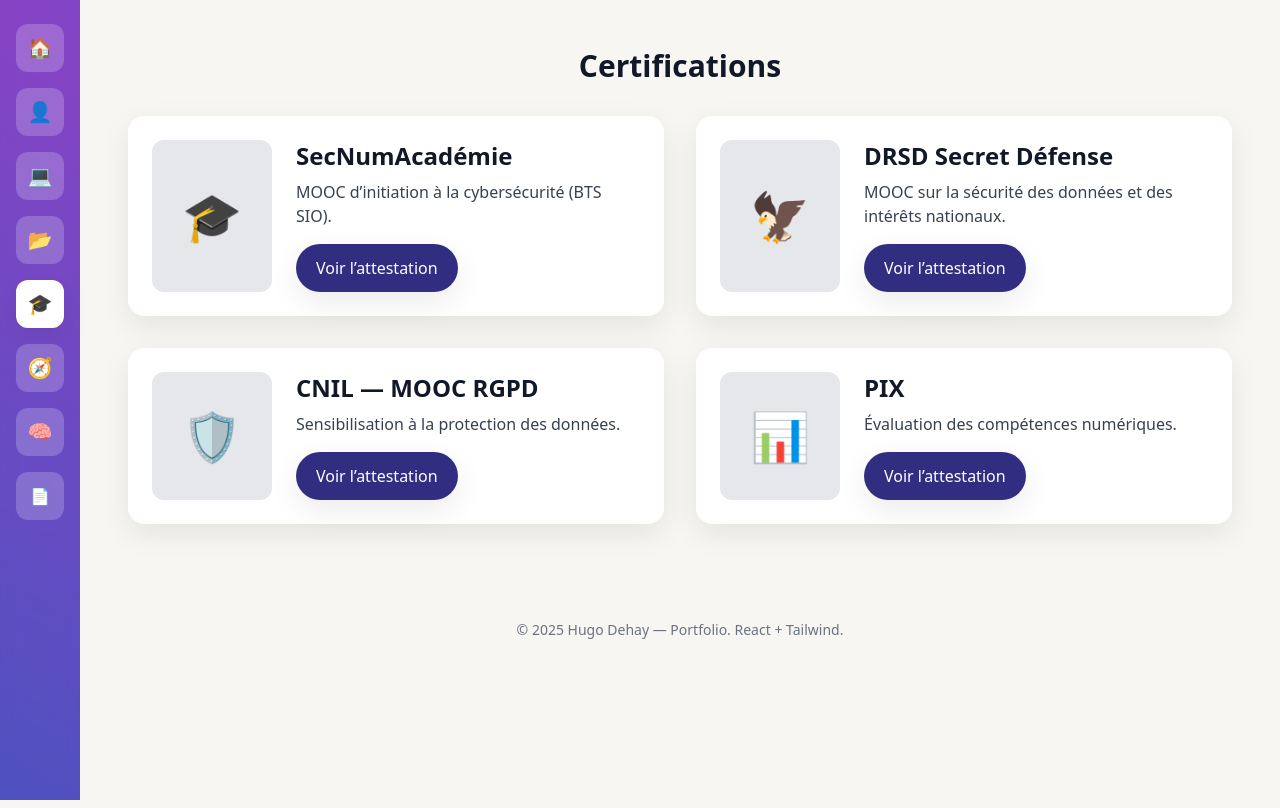
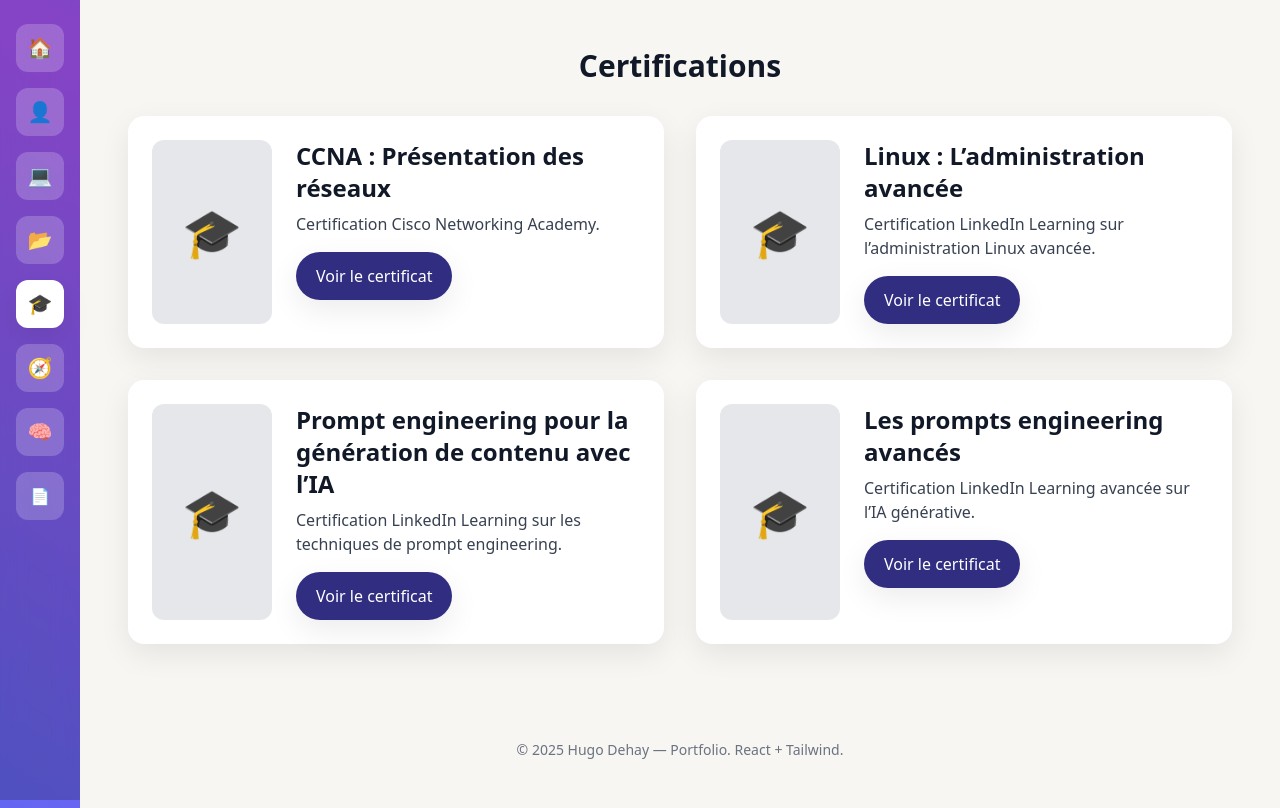
Before and after one commit to HugoD16/porfolio.hugo-dehay, a React (Vite) app in the folder portfolio-hugo-full/: page /certifications in a window 1280 px wide. Built offline with nearby package versions, Linux system fonts and the light colour scheme.

Commit message:
Add files via upload

```diff
--- a/portfolio-hugo-full/src/pages/Certifications.jsx
+++ b/portfolio-hugo-full/src/pages/Certifications.jsx
@@ -1,17 +1,17 @@
 const items = [
-  { title: "SecNumAcadémie", desc: "MOOC d’initiation à la cybersécurité (BTS SIO).", logo: "🎓", link: "#" },
-  { title: "DRSD Secret Défense", desc: "MOOC sur la sécurité des données et des intérêts nationaux.", logo: "🦅", link: "#" },
-  { title: "CNIL — MOOC RGPD", desc: "Sensibilisation à la protection des données.", logo: "🛡️", link: "#" },
-  { title: "PIX", desc: "Évaluation des compétences numériques.", logo: "📊", link: "#" }
+  { title: "CCNA : Présentation des réseaux", desc: "Certification Cisco Networking Academy.", file: "/certifications/CCNA.pdf" },
+  { title: "Linux : L’administration avancée", desc: "Certification LinkedIn Learning sur l’administration Linux avancée.", file: "/certifications/Linux_Admin_Avancee.pdf" },
+  { title: "Prompt engineering pour la génération de contenu avec l’IA", desc: "Certification LinkedIn Learning sur les techniques de prompt engineering.", file: "/certifications/Prompt_Engineering.pdf" },
+  { title: "Les prompts engineering avancés", desc: "Certification LinkedIn Learning avancée sur l’IA générative.", file: "/certifications/Prompt_Engineering_Avance.pdf" }
 ]
 
-const Card = ({logo, title, desc, link}) => (
+const Card = ({ title, desc, file }) => (
   <div className="grid grid-cols-[120px_1fr] gap-6 card">
-    <div className="bg-gray-200 rounded-xl flex items-center justify-center text-5xl">{logo}</div>
+    <div className="bg-gray-200 rounded-xl flex items-center justify-center text-5xl">🎓</div>
     <div>
       <h3 className="text-2xl font-bold">{title}</h3>
       <p className="text-gray-700 mt-2">{desc}</p>
-      <a href={link} target="_blank" className="inline-flex items-center gap-2 mt-4 px-5 py-3 rounded-full bg-indigo-900 text-white shadow-soft">Voir l’attestation</a>
+      <a href={file} target="_blank" className="inline-flex items-center gap-2 mt-4 px-5 py-3 rounded-full bg-indigo-900 text-white shadow-soft">Voir le certificat</a>
     </div>
   </div>
 )
```
